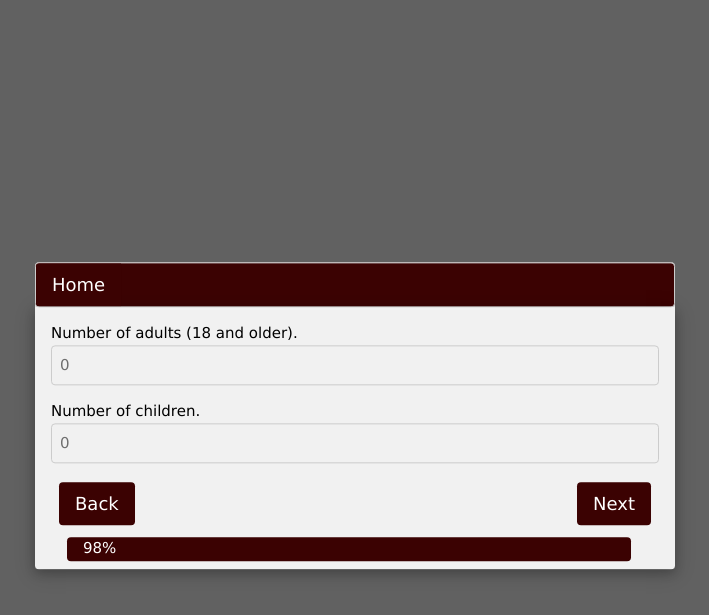
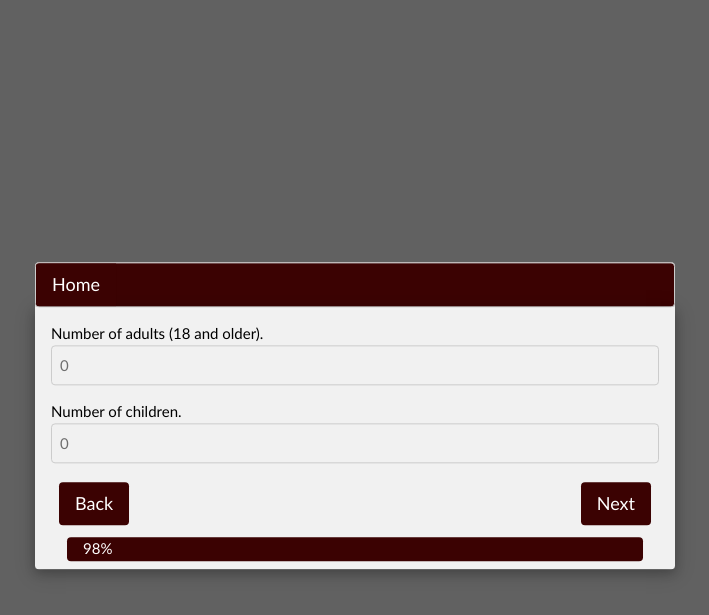
Before and after one commit to raunchers/HMA, a PHP site: page /pages/org_party_size.html in a window 1280 px wide. Shown: the top 615 px of the page, without its empty margins (285-994 px from the left). Run offline with PHP 8.4, Linux system fonts and the light colour scheme.

Commit message:
Removed most in-line CSS

```diff
--- a/index.html
+++ b/index.html
@@ -21,7 +21,7 @@
                 exit the survey, click "Home" or ask an associate.
             </p>
             <div class="w3-bar w3-padding-small">
-                <input type="button" class="w3-button w3-right w3-round w3-large" id="index" value="Next" onclick="nextPage(this.id)" style="background-color:#3b0202; color:white;">
+                <input type="button" class="w3-button w3-right w3-round w3-large" id="index" value="Next" onclick="nextPage(this.id)">
             </div>
         </form>
     </div>
--- a/pages/guest_heard.html
+++ b/pages/guest_heard.html
@@ -5,12 +5,13 @@
     <meta name="viewport" content="width=device-width, initial-scale=1.0">
     <meta http-equiv="X-UA-Compatible" content="ie=edge">
     <link rel="stylesheet" href="https://www.w3schools.com/w3css/4/w3.css">
+    <link rel="stylesheet" href="../styles/styles.css">
     <script src="https://ajax.aspnetcdn.com/ajax/jQuery/jquery-3.3.1.min.js"></script>
     <script src="../scripts/buttons.js"></script>
 </head>
 <body class="w3-dark-gray">
     <div class="w3-display-container w3-round w3-display-middle w3-half w3-margin-top w3-light-grey">
-        <div class="w3-bar w3-round w3-border w3-large" style="background-color:#3b0202; color: white;">
+        <div id="cHead" class="w3-bar w3-round w3-border w3-large">
             <a href="../index.html" class="w3-bar-item w3-button w3-padding-5">Home</a>
         </div>
         <form class="w3-container w3-card-4">
@@ -44,7 +45,7 @@
                 <input type="button" class="w3-button w3-right w3-round w3-large" id="guest_heard" value="Next" onclick="nextPage(this.id)" style="background-color:#3b0202; color:white;">
             </div>
             <div class="w3-padding">
-                <div class="w3-container w3-round" style="height:24px; width:95%; background-color:#3b0202; color: white;">95%</div>
+                <div id="pBar" class="w3-container w3-round" style="width:95%;">95%</div>
             </div>
         </form>
     </div>
--- a/pages/guest_thank_you.html
+++ b/pages/guest_thank_you.html
@@ -10,7 +10,7 @@
 </head>
 <body class="w3-dark-gray">
     <div class="w3-display-container w3-round w3-display-middle w3-half w3-margin-top w3-light-grey">
-        <div class="w3-bar w3-round w3-border w3-large" style="background-color:#3b0202; color: white;">
+        <div id="cHead" class="w3-bar w3-round w3-border w3-large">
             <a href="index.html" class="w3-bar-item w3-button w3-padding-5">Home</a>
         </div>
         <form class="w3-container w3-card-4">
--- a/pages/org_name.html
+++ b/pages/org_name.html
@@ -5,11 +5,12 @@
     <meta name="viewport" content="width=device-width, initial-scale=1.0">
     <meta http-equiv="X-UA-Compatible" content="ie=edge">
     <link rel="stylesheet" href="https://www.w3schools.com/w3css/4/w3.css">
+    <link rel="stylesheet" href="../styles/styles.css">
     <script src="../scripts/buttons.js"></script>
 </head>
 <body class="w3-dark-gray">
     <div class="w3-display-container w3-round w3-display-middle w3-half w3-margin-top w3-light-grey">
-        <div class="w3-bar w3-round w3-border w3-large" style="background-color:#3b0202; color: white;">
+        <div id="cHead" class="w3-bar w3-round w3-border w3-large">
             <a href="../index.html" class="w3-bar-item w3-button w3-padding-5">Home</a>
         </div>
         <form class="w3-container w3-card-4">
@@ -22,7 +23,7 @@
                 <input type="button" class="w3-button w3-right w3-round w3-large" id="org_name" value="Next" onclick="nextPage(this.id)" style="background-color:#3b0202; color:white;">
             </div>
             <div class="w3-padding">
-                <div class="w3-container w3-round" style="height:24px; width:35%; background-color:#3b0202; color: white;">30%</div>
+                <div id="pBar" class="w3-container w3-round" style="width:35%;">30%</div>
             </div>
         </form>
     </div>
--- a/pages/org_party_size.html
+++ b/pages/org_party_size.html
@@ -4,13 +4,14 @@
     <meta charset="UTF-8">
     <meta name="viewport" content="width=device-width, initial-scale=1.0">
     <meta http-equiv="X-UA-Compatible" content="ie=edge">
-	<link rel="stylesheet" href="https://www.w3schools.com/w3css/4/w3.css">
-	<script src="https://ajax.aspnetcdn.com/ajax/jQuery/jquery-3.3.1.min.js"></script>
+    <link rel="stylesheet" href="https://www.w3schools.com/w3css/4/w3.css">
+    <link rel="stylesheet" href="../styles/styles.css">
+    <script src="https://ajax.aspnetcdn.com/ajax/jQuery/jquery-3.3.1.min.js"></script>
     <script src="../scripts/buttons.js"></script>
 </head>
 <body class="w3-dark-gray">
     <div class="w3-display-container w3-round w3-display-middle w3-half w3-margin-top w3-light-grey">
-        <div class="w3-bar w3-round w3-border w3-large" style="background-color:#3b0202; color: white;">
+        <div id="cHead" class="w3-bar w3-round w3-border w3-large">
             <a href="../index.html" class="w3-bar-item w3-button w3-padding-5">Home</a>
         </div>
         <form class="w3-container w3-card-4">
@@ -23,11 +24,11 @@
                 <input type="number" id="org_child_count" class="w3-input w3-border w3-round w3-light-grey" placeholder="0" style="width: 100%;">
             </p>
             <div class="w3-bar w3-padding-small">
-                <input type="button" class="w3-button w3-left w3-round w3-large" id="org_party_size" value="Back" onclick="previousPage(this.id)" style="background-color:#3b0202; color:white;">
-                <input type="button" class="w3-button w3-right w3-round w3-large" id="org_party_size" value="Next" onclick="nextPage(this.id)" style="background-color:#3b0202; color:white;">
+                <input type="button" class="w3-button w3-left w3-round w3-large" id="org_party_size" value="Back" onclick="previousPage(this.id)">
+                <input type="button" class="w3-button w3-right w3-round w3-large" id="org_party_size" value="Next" onclick="nextPage(this.id)">
             </div>
             <div class="w3-padding">
-                <div class="w3-container w3-round" style="height:24px; width:98%; background-color:#3b0202; color: white;">98%</div>
+                <div id="pBar" class="w3-container w3-round">98%</div>
             </div>
         </form>
     </div>
--- a/pages/org_zip_code.html
+++ b/pages/org_zip_code.html
@@ -5,11 +5,12 @@
     <meta name="viewport" content="width=device-width, initial-scale=1.0">
     <meta http-equiv="X-UA-Compatible" content="ie=edge">
     <link rel="stylesheet" href="https://www.w3schools.com/w3css/4/w3.css">
+    <link rel="stylesheet" href="../styles/styles.css">
     <script src="../scripts/buttons.js"></script>
 </head>
 <body class="w3-dark-gray">
     <div class="w3-display-container w3-round w3-display-middle w3-half w3-margin-top w3-light-grey">
-        <div class="w3-bar w3-round w3-border w3-large" style="background-color:#3b0202; color: white;">
+        <div id="cHead" class="w3-bar w3-round w3-border w3-large">
             <a href="../index.html" class="w3-bar-item w3-button w3-padding-5">Home</a>
         </div>
         <form class="w3-container w3-card-4">
@@ -22,7 +23,7 @@
                 <input type="button" class="w3-button w3-right w3-round w3-large" id="org_zip_code" value="Next" onclick="nextPage(this.id)" style="background-color:#3b0202; color:white;">
             </div>
             <div class="w3-padding">
-                <div class="w3-container w3-round" style="height:24px; width:70%; background-color:#3b0202; color: white;">70%</div>
+                <div id="pBar" class="w3-container w3-round" style="width:70%;">70%</div>
             </div>
         </form>
     </div>
--- a/styles/styles.css
+++ b/styles/styles.css
@@ -1,3 +1,24 @@
-body{
+*{
+    font-family: 'Gill Sans MT';
+}
 
+.w3-button.w3-left.w3-round.w3-large{
+    background-color:#3b0202;
+    color:white;
 }
+
+.w3-button.w3-right.w3-round.w3-large{
+    background-color:#3b0202;
+    color:white;
+}
+
+#pBar{
+    height:24px;
+    background-color:#3b0202;
+    color: white;
+}
+
+#cHead{
+    background-color:#3b0202;
+    color: white;
+}
```
Also changed, not shown: pages/guest_email.html (+5 -4 lines), pages/guest_ethnicity.html (+5 -4 lines), pages/guest_gender.html (+5 -4 lines), pages/guest_member.html (+5 -4 lines), pages/guest_name.html (+5 -4 lines), pages/guest_party_size.html (+5 -4 lines), pages/guest_zip_code.html (+5 -4 lines).
